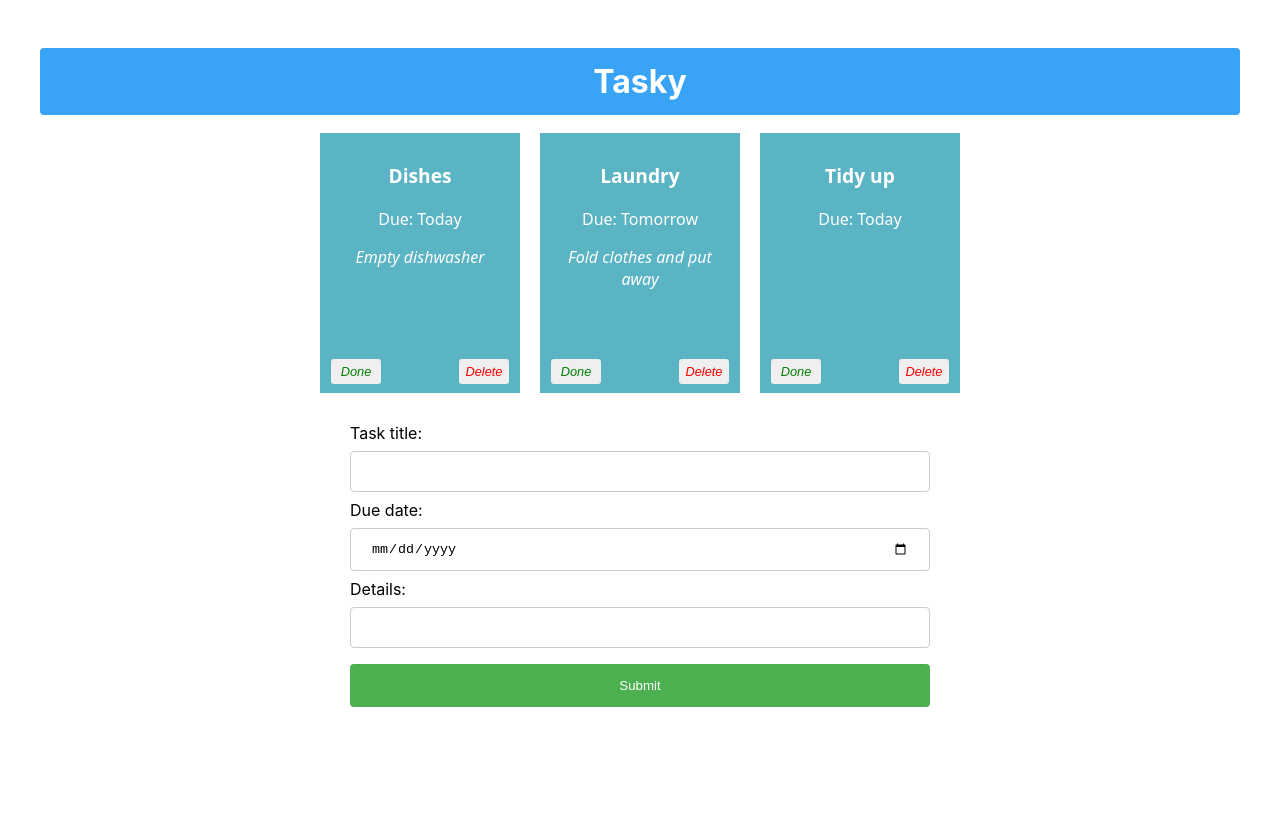
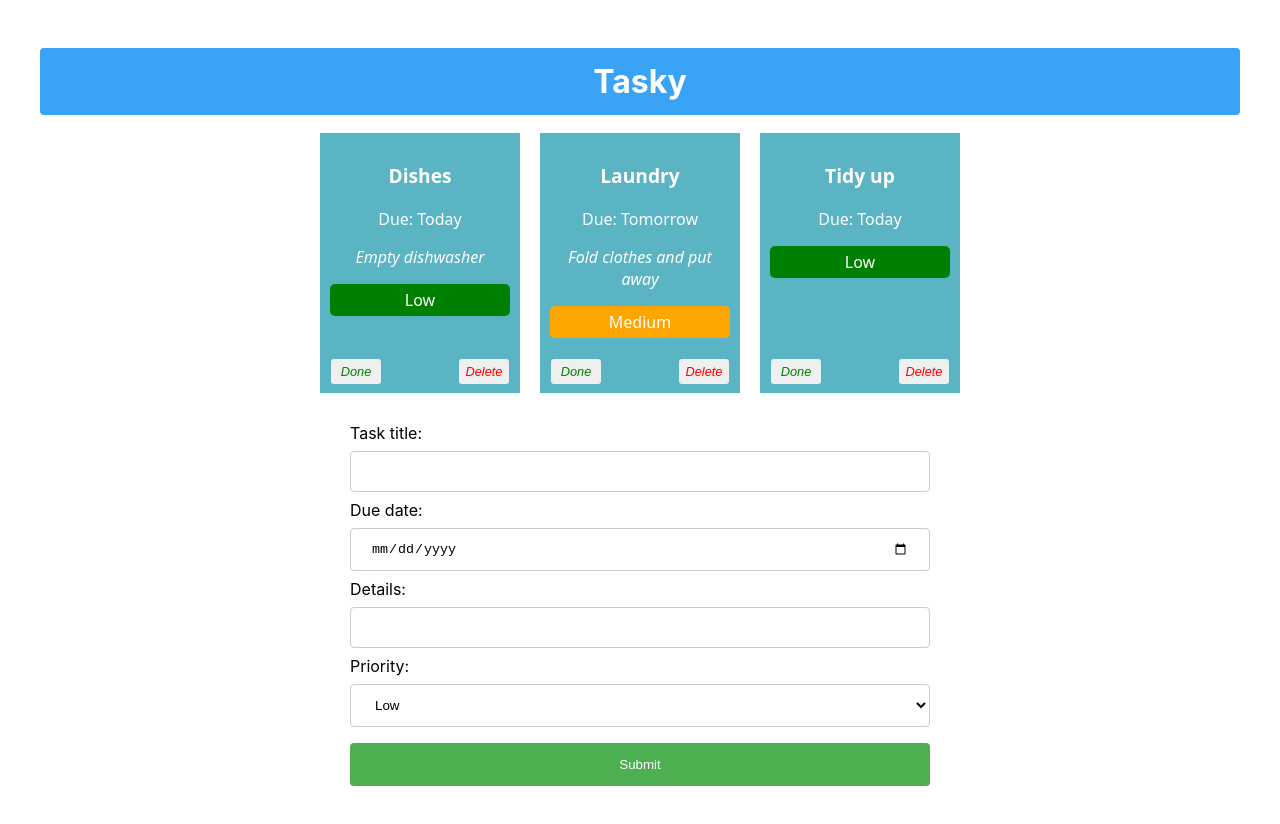
Before and after one commit to adamthompson43/react-basics-labs, a React (Create React App) app in the folder tasky/: page / in a window 1280 px wide. Shown: the top 824 px of the page. Before the commit the page ends 800 px from the top, so only its background shows below. Built offline with nearby package versions, Linux system fonts and the light colour scheme.

Commit message:
Exercises done

```diff
--- a/tasky/src/App.css
+++ b/tasky/src/App.css
@@ -63,7 +63,7 @@ button {
   text-align: center;
 }
 
-input[type=text], input[type=date] {
+input[type=text], input[type=date], select {
   width: 100%;
   padding: 12px 20px;
   margin: 8px 0;
@@ -71,6 +71,7 @@ input[type=text], input[type=date] {
   border: 1px solid #ccc;
   border-radius: 4px;
   box-sizing: border-box;
+  background-color: white;
 }
 
 input[type=submit] {
@@ -93,3 +94,8 @@ form {
   width: 50%;
   margin: auto;
 }
+
+.priority {
+  border-radius: 5px;
+  padding: 5px;
+}
--- a/tasky/src/App.js
+++ b/tasky/src/App.js
@@ -8,9 +8,9 @@ import { v4 as uuidv4 } from 'uuid';
 function App() {
   const [ taskState, setTaskState ] = useState({
     tasks: [
-      { id: 1, title:"Dishes", description: "Empty dishwasher", deadline: "Today", done: false },
-      { id: 2, title: "Laundry", description: "Fold clothes and put away", deadline: "Tomorrow", done: false },
-      { id: 3, title: "Tidy up", deadline: "Today", done: false }
+      { id: 1, title:"Dishes", description: "Empty dishwasher", deadline: "Today", priority: "Low", done: false },
+      { id: 2, title: "Laundry", description: "Fold clothes and put away", deadline: "Tomorrow", priority: "Medium", done: false },
+      { id: 3, title: "Tidy up", deadline: "Today", priority: "Low", done: false }
     ]
   });
 
@@ -39,6 +39,9 @@ function App() {
       case "deadline":
           form.deadline = event.target.value;
           break;
+      case "priority":
+          form.priority = event.target.value;
+          break;
       default:
           form = formState;
     }
@@ -60,7 +63,8 @@ function App() {
   const [ formState, setFormState ] = useState({
     title: "",
     description: "",
-    deadline: ""
+    deadline: "",
+    priority: ""
   });
 
   console.log(formState);
@@ -73,6 +77,7 @@ function App() {
           title={task.title}
           description={task.description}
           deadline={task.deadline}
+          priority={task.priority}
           key={task.id}
           done={task.done}
           markDone={() => doneHandler(index)}
--- a/tasky/src/components/Form.js
+++ b/tasky/src/components/Form.js
@@ -19,6 +19,16 @@ const AddTaskForm = (props) => {
         Details:
         <input type="text" name="description" onChange={(event) => props.change(event)} />
     </label>
+    <br />
+    <label>
+        Priority:
+        <select name="priority" required onChange={(event) => props.change(event)}>
+          <option value="Low">Low</option>
+          <option value="Medium">Medium</option>
+          <option value="High">High</option>
+        </select>
+
+    </label>
         <input type="submit" value="Submit" />
         </form>
     </div>
--- a/tasky/src/components/Task.js
+++ b/tasky/src/components/Task.js
@@ -7,6 +7,7 @@ const Task = (props) => {
             <p className='title'>{props.title}</p>
             <p>Due: {props.deadline}</p>
             <p className='description'>{props.description}</p>
+            <p className="priority" style={{backgroundColor : props.priority === "Low" ? 'green' : props.priority === "Medium" ? 'orange' : 'red'}}>{props.priority}</p>
             <button onClick={props.markDone} className='doneButton'>Done</button>
             <button className='deleteButton' onClick={props.deleteTask}>Delete</button>
         </div>
```
